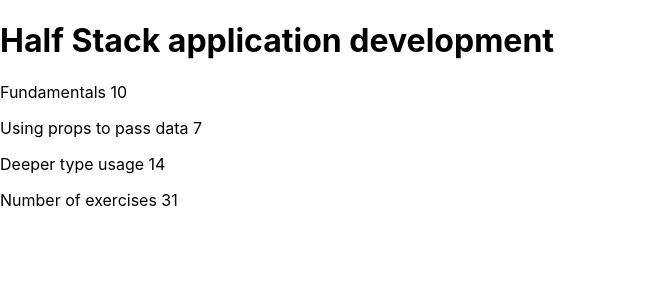
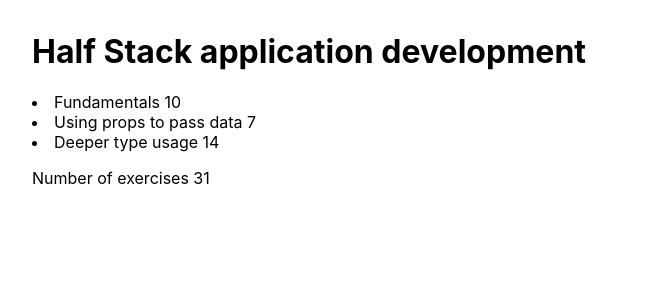
Before and after one commit to code0monkey1/courses-react-typescript-fullstackopen, a React (Create React App) app: page / in a window 1280 px wide. Shown: the top 300 px of the page, without its empty margins (0-647 px from the left). Built offline with nearby package versions, Linux system fonts and the light colour scheme.

Commit message:
6 May 2023, 16:33

```diff
--- a/src/App.tsx
+++ b/src/App.tsx
@@ -1,3 +1,6 @@
+import Content from "./Content";
+import Header from "./Header";
+import Total from "./Total";
 
 const App = () => {
   const courseName = "Half Stack application development";
@@ -18,20 +21,9 @@ const App = () => {
 
   return (
     <div>
-      <h1>{courseName}</h1>
-      <p>
-        {courseParts[0].name} {courseParts[0].exerciseCount}
-      </p>
-      <p>
-        {courseParts[1].name} {courseParts[1].exerciseCount}
-      </p>
-      <p>
-        {courseParts[2].name} {courseParts[2].exerciseCount}
-      </p>
-      <p>
-        Number of exercises{" "}
-        {courseParts.reduce((carry, part) => carry + part.exerciseCount, 0)}
-      </p>
+      <Header title={courseName} />
+      <Content courses={courseParts} />
+       <Total  courses={courseParts} />
     </div>
   );
 };
--- /dev/null
+++ b/src/Content.tsx
@@ -0,0 +1,17 @@
+
+interface ContentProps{
+   courses:Content[]
+}
+type Content={
+ name: string,
+ exerciseCount: number
+}
+
+const Content = ({courses}:ContentProps) => {
+  return (<>
+   {courses.map( c => <li key={c.name}> {c.name} {c.exerciseCount}</li>)}
+   </>
+  )
+}
+
+export default Content
--- /dev/null
+++ b/src/Header.tsx
@@ -0,0 +1,12 @@
+
+interface HeaderProps{
+  title: string;
+}
+
+const Header = ({title}:HeaderProps)=> {
+  return (
+    <h1>{title}</h1>
+  )
+}
+
+export default Header
--- /dev/null
+++ b/src/Total.tsx
@@ -0,0 +1,22 @@
+import React from 'react'
+
+interface ContentProps{
+   courses:Content[]
+}
+type Content={
+ name: string,
+ exerciseCount: number
+}
+
+const Total = ({courses}:ContentProps) => {
+  return (
+    <div>{
+       <p>
+        Number of exercises{" "}
+        {courses.reduce((carry, part) => carry + part.exerciseCount,0)}
+      </p>
+      }</div>
+  )
+}
+
+export default Total;
--- a/src/index.css
+++ b/src/index.css
@@ -1,5 +1,6 @@
+
 body {
-  margin: 0;
+  margin: 2rem;
   font-family: -apple-system, BlinkMacSystemFont, 'Segoe UI', 'Roboto', 'Oxygen',
     'Ubuntu', 'Cantarell', 'Fira Sans', 'Droid Sans', 'Helvetica Neue',
     sans-serif;
```
